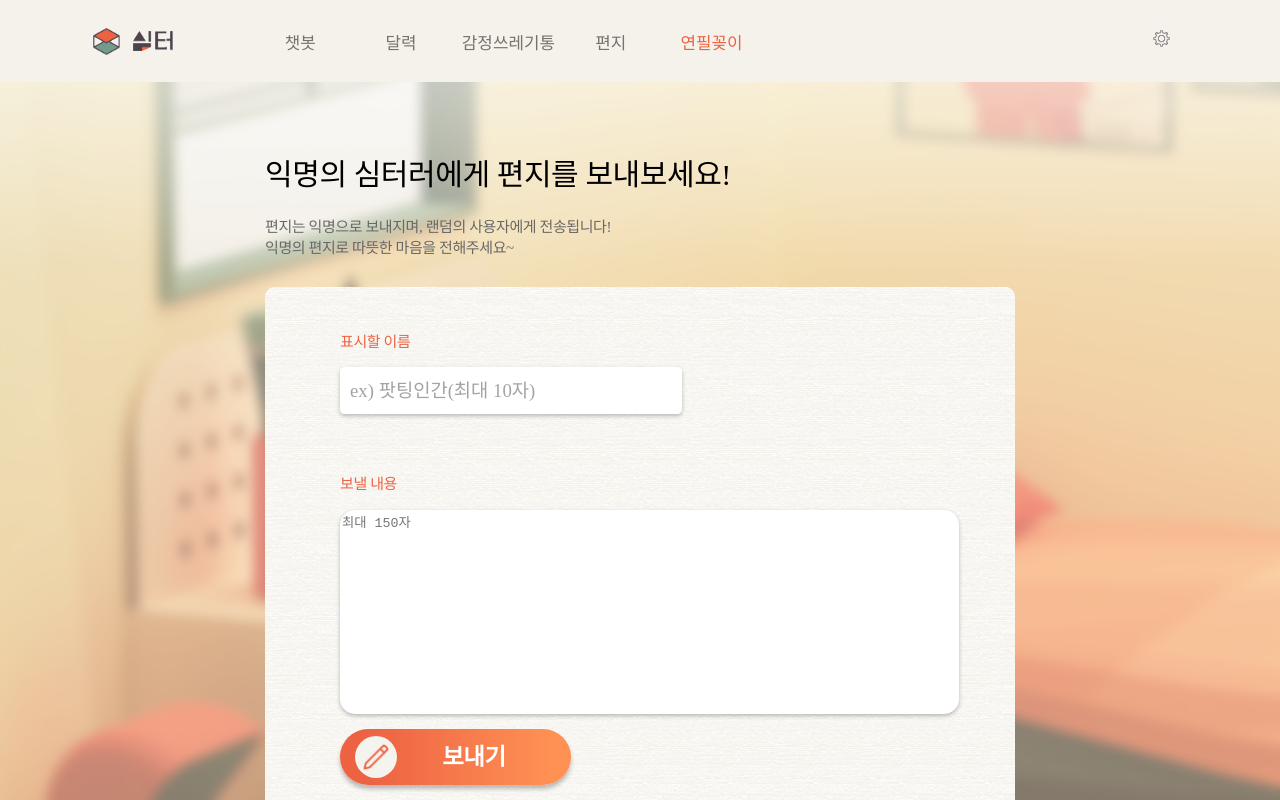
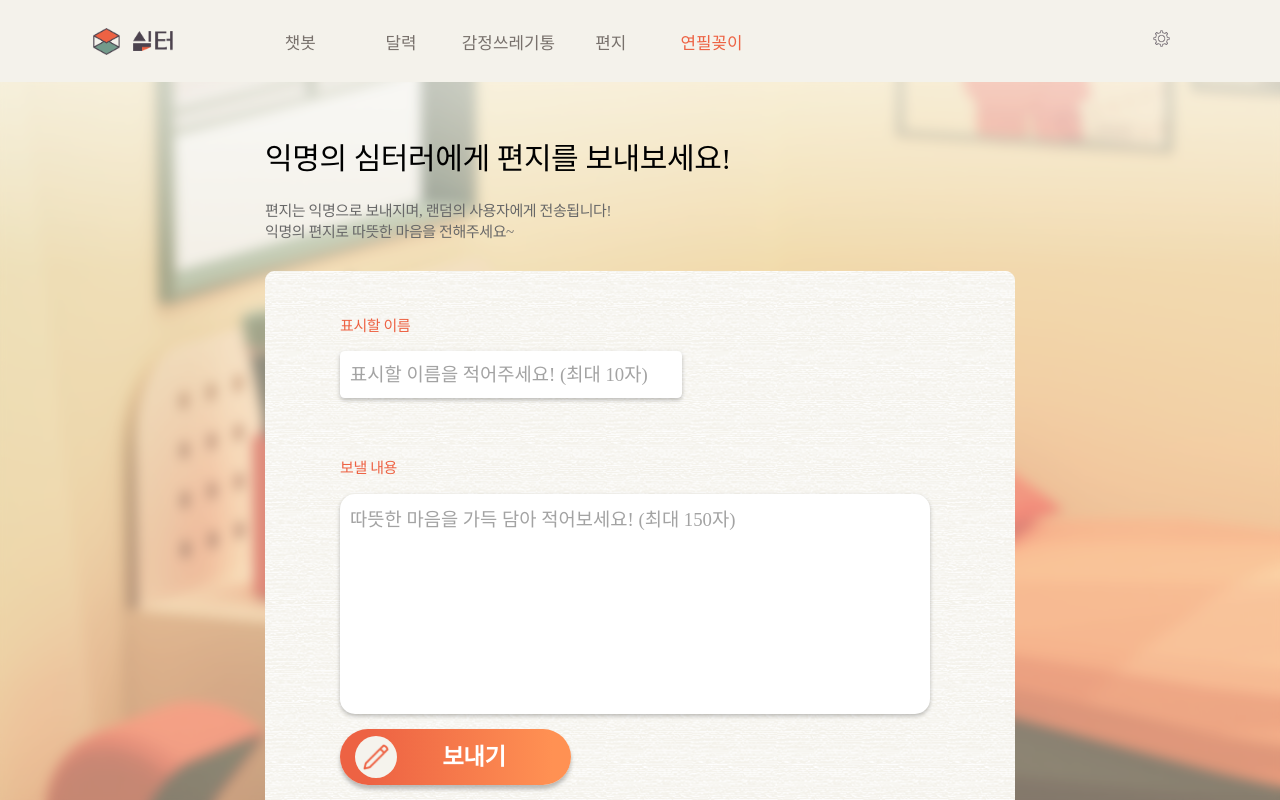
Before and after one commit to git1uv/client, a React (Create React App) app: page /pencilholder in a window 1280 px wide. Built offline with nearby package versions, Linux system fonts and the light colour scheme.

Commit message:
feat: 최대 글자 수 제한

```diff
--- a/src/components/PencilHolder/PencilHolder.style.js
+++ b/src/components/PencilHolder/PencilHolder.style.js
@@ -132,6 +132,7 @@ export const WriteBox = styled.div`
     }
 
     input {
+        position: relative;
         width: 22rem;
         height: 3rem;
         border: none;
@@ -155,7 +156,7 @@ export const WriteBox = styled.div`
     }
 
     textarea {
-        width: 41rem;
+        width: 38rem;
         height: 30vh;
         @media (max-width: 1440px) {
             height: 25vh;
@@ -166,7 +167,17 @@ export const WriteBox = styled.div`
         background: #FFF;
         box-shadow: 0px 2px 4px 0px rgba(0, 0, 0, 0.25);
 
+        font-family: SeoulHangang;
+        font-size: 1.25rem;
+        font-weight: 400;
+        line-height: normal;
+        padding: 10px;
+
         resize: none;
+
+        &::placeholder {
+            color: #A3A3A3;
+        }
     }
     textarea:focus {
         outline: none;
--- a/src/components/PencilHolder/PencilHolderCm.jsx
+++ b/src/components/PencilHolder/PencilHolderCm.jsx
@@ -1,8 +1,28 @@
-import React from 'react'
+import React, { useEffect, useState } from 'react'
 import * as S from "./PencilHolder.style"
 import Pencil from '../../assets/pencilHolder/Pencil.png'
 
 export default function PencilHolderCm() {
+  const [name, setName] = useState('');
+  const [content, setContent] = useState('');
+
+  const handleNameChange = (e) => {
+    const value = e.target.value;
+    if (value.length <= 10) {
+      setName(value);
+    } else {
+      alert("최대 10자까지 작성 가능합니다.");
+    }
+  };
+
+  const handleContentChange = (e) => {
+    const value = e.target.value;
+    if (value.length <= 150) {
+      setContent(value);
+    } else {
+      alert("최대 150자까지 작성 가능합니다.");
+    }
+  };
   return (
     <S.Container>
       <S.SizedBox/>
@@ -17,11 +37,17 @@ export default function PencilHolderCm() {
           <S.Wrapper>
             <S.WriteBox>
               <h3>표시할 이름</h3>
-              <input placeholder='ex) 팟팅인간(최대 10자)'></input>
+              <input
+                placeholder='표시할 이름을 적어주세요! (최대 10자)'
+                value={name}
+                onChange={handleNameChange}></input>
             </S.WriteBox>
             <S.WriteBox>
               <h3>보낼 내용</h3>
-              <textarea placeholder='최대 150자'></textarea>
+              <textarea
+                placeholder='따뜻한 마음을 가득 담아 적어보세요! (최대 150자)'
+                value={content}
+                onChange={handleContentChange}></textarea>
             </S.WriteBox>
             <S.SendBtn>
               <S.PencilIcon>
```
